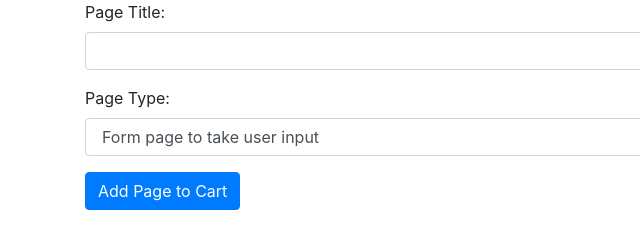
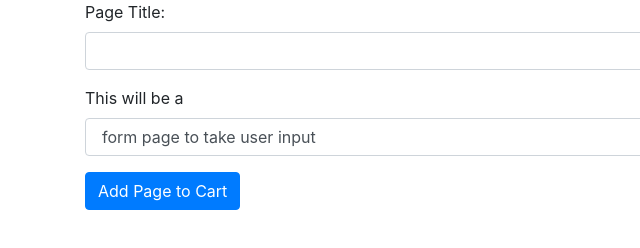
Before and after one commit to umair3/website-cost-calculator, a plain HTML site: page index.html in a window 1280 px wide. Shown: the full height of the page, 0-640 px from the left. Drawn offline with nearby package versions, Linux system fonts and the light colour scheme.

Commit message:
Change text of pagetype field options

```diff
--- a/index.html
+++ b/index.html
@@ -17,11 +17,11 @@
             <input type="text" class="form-control" id="pagetitle">
           </div>
           <div class="form-group">
-            <label for="pagetype">Page Type:</label>
+            <label for="pagetype">This will be a</label>
             <select class="form-control" id="pagetype">
-              <option value="form">Form page to take user input</option>
-              <option value="table">Report page to show a tabular report</option>
-              <option value="graph">Report page to show a graphical report</option>
+              <option value="form">form page to take user input</option>
+              <option value="table">report page to show a tabular report</option>
+              <option value="graph">report page to show a graphical report</option>
             </select>
           </div>
           <button type="submit" class="btn btn-primary">Add Page to Cart</button>
```
